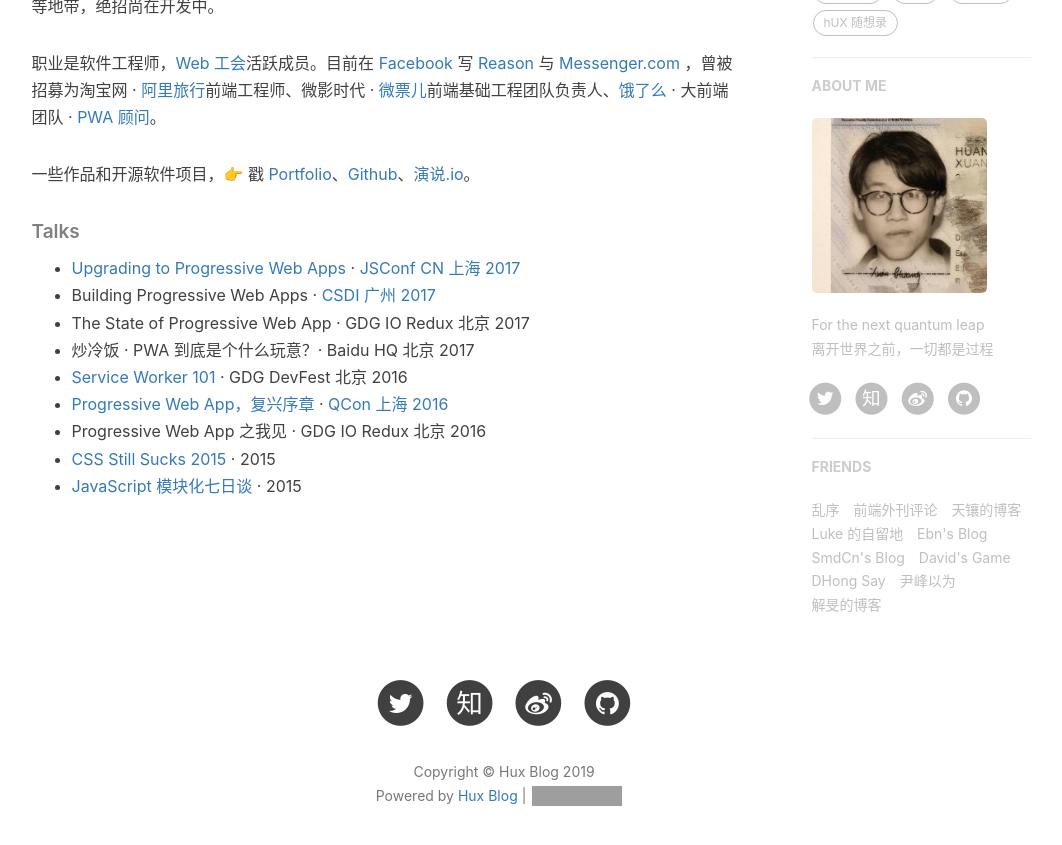
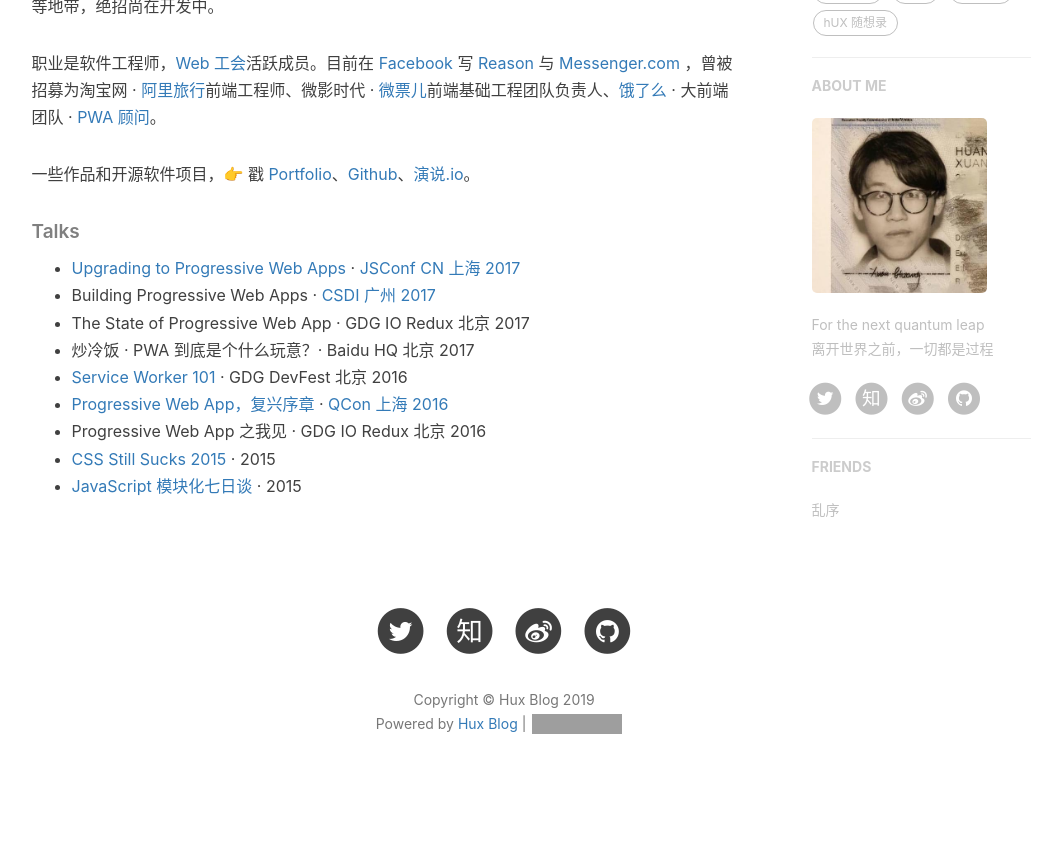
Before and after one commit to ciscolive/ciscolive.github.io, a Jekyll site: the page built from about.html, in a window 1280 px wide and 900 px high, scrolled down 637 px. Shown: the top 845 px of the window, without its empty margins (136-1198 px from the left). Built offline with Jekyll 4.4.1, drawn with Linux system fonts in a browser that asks for light colours; nearby versions of some CDN libraries; comment, search, counter and statistics services are not loaded; grey boxes are pictures that could not be loaded.

Commit message:
Initial commit

```diff
--- a/_config.yml
+++ b/_config.yml
@@ -3,9 +3,9 @@ title: Hux Blog
 SEOTitle: 黄玄的博客 | Hux Blog
 header-img: img/home-bg.jpg
 email: ciscolive@gmail.com
-description: "关于程序与设计、黑客与画家 | 黄玄，Web & Mobile Lover，Software Engineer，UX Designer | 这里是 @Hux黄玄 的个人博客，与你一起发现更大的世界。"
-keyword: "黄玄, Hux黄玄, Hux, 鬼栈, ciscolive, @ciscolive, 黄玄的博客, Hux Blog, 博客, 个人网站, 互联网, Web, JavaScript, 前端, 设计"
-url: "https://huangxuan.me"              # your host, for absolute URL
+description: "关于程序与设计、网络工程师 | 颜文武，Network Engineer | 这里是 @颜文武 的个人博客，与你一起发现更大的世界。"
+keyword: "careline, Yanwenwu, 网络工程师,颜文武, ciscolive, @ciscolive, 颜文武的博客, Yanwenwu Blog, 博客, 个人网站, 互联网, Web, 关注网络自动化和互联网安全"
+url: "https://ciscolive.github.io"              # your host, for absolute URL
 baseurl: ""                             # for example, '/blog' if your blog hosted on 'host/blog'
 
 # Publish posts or collection documents with a future date.
@@ -16,7 +16,7 @@ RSS: false
 weibo_username:     ciscolive
 zhihu_username:     ciscolive
 github_username:    ciscolive
-twitter_username:   ciscolive
+twitter_username:   perlnew
 #facebook_username:  ciscolive
 #linkedin_username:  firstname-lastname-idxxxx
 
@@ -108,32 +108,5 @@ friends: [
     # },{
         title: "乱序",
         href: "http://mida.re/"
-    },{
-        title: "前端外刊评论",
-        href: "http://qianduan.guru/"
-    },{
-        title: "天镶的博客",
-        href: "http://lingyu.wang/"
-    },{
-        title: "Luke 的自留地",
-        href: "http://hmqk1995.github.io"
-    },{
-        title: "Ebn's Blog",
-        href: "http://ebnbin.com/"
-    },{
-        title: "SmdCn's Blog",
-        href: "http://blog.smdcn.net"
-    },{
-        title: "David's Game",
-        href: "https://www.ruoyaowu.com/"
-    },{
-        title: "DHong Say",
-        href: "http://dhong.co"
-    },{
-        title: "尹峰以为",
-        href: "http://ingf.github.io/"
-    },{
-        title: "解旻的博客",
-        href: "http://xieminis.me/"
     }
 ]
```
